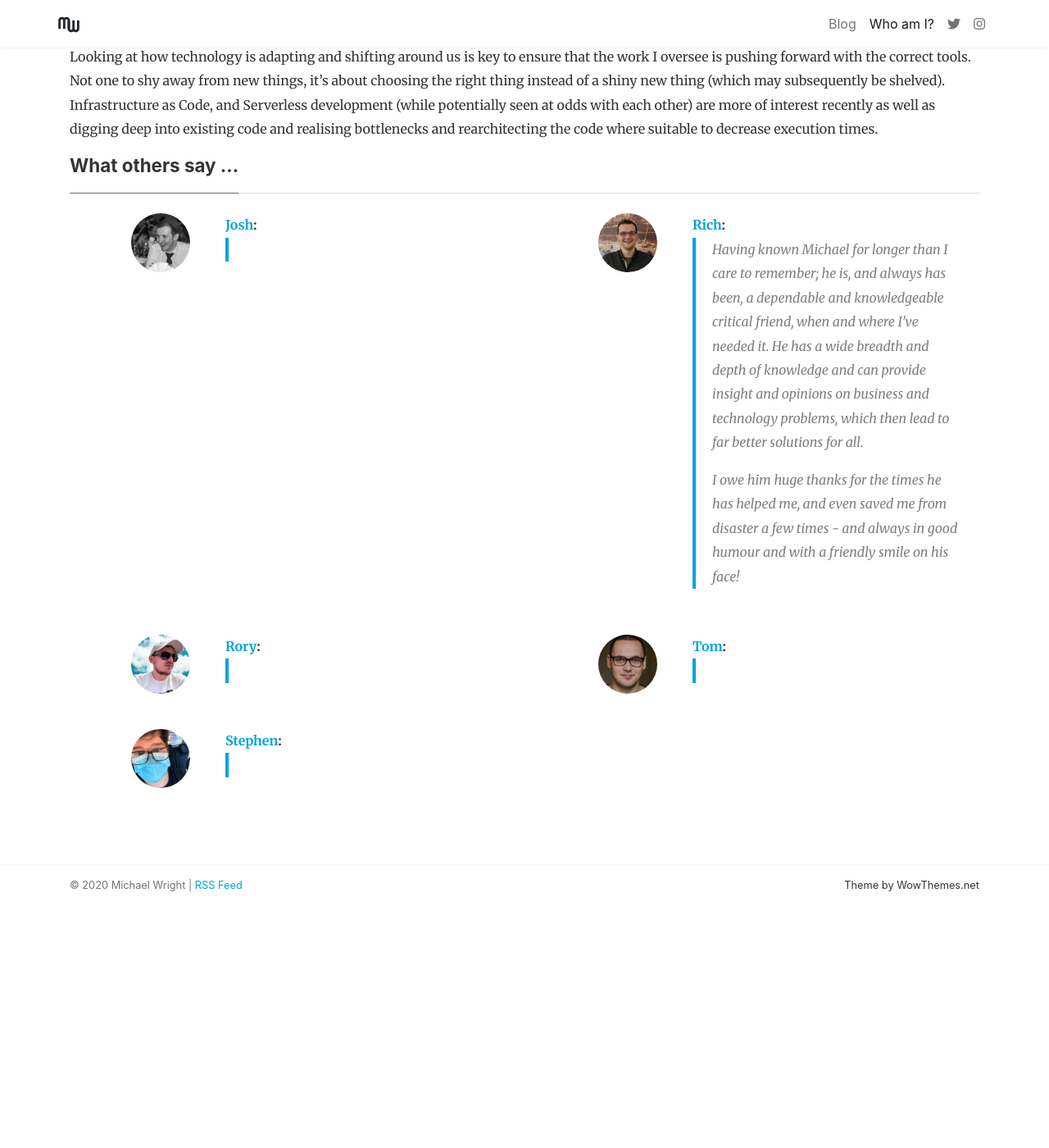
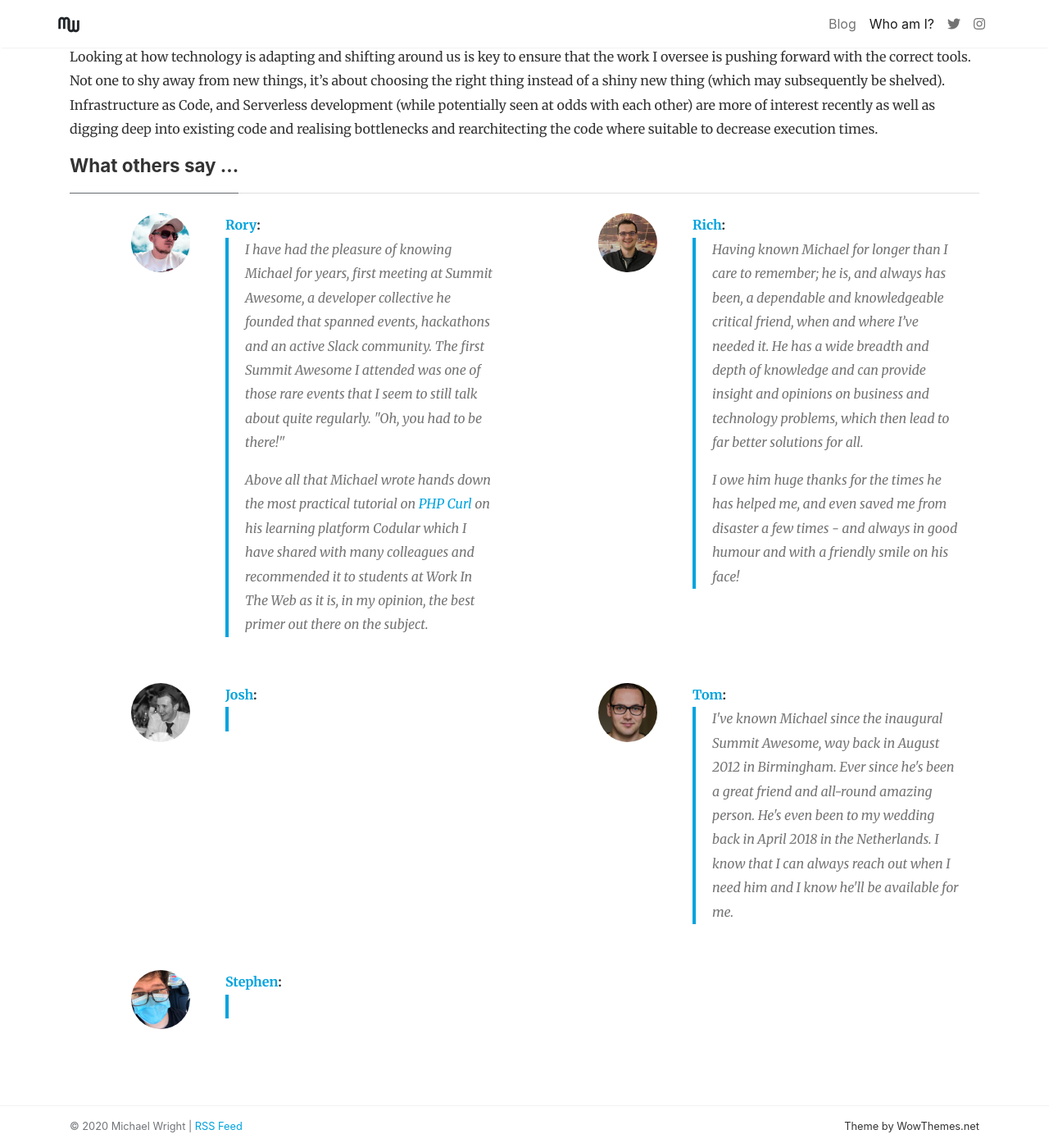
Before and after one commit to michaelw90/michaelw90.github.io, a Jekyll site: the page built from _pages/about.md, in a window 1280 px wide and 1400 px high, scrolled down 492 px. Shown: the whole window at 82% size. Built offline with Jekyll 4.4.1, drawn with Linux system fonts in a browser that asks for light colours; nearby versions of some CDN libraries; before the commit the page ends 1655 px from its top, so only the background shows below that.

Commit message:
Update About Me Page

```diff
--- a/_pages/about.md
+++ b/_pages/about.md
@@ -23,12 +23,13 @@ Looking at how technology is adapting and shifting around us is key to ensure th
 	<div class="col-12 col-md-6">
 		<div class="row post-top-meta">
 		    <div class="col col-md-4 text-right">
-		        <img class="author-thumb" src="{{ site.baseurl }}/assets/images/authors/josh.jpg" alt="Josh Brown">
+		        <img class="author-thumb" src="{{ site.baseurl }}/assets/images/authors/rory.jpg" alt="Rory">
 		    </div>
 		    <div class="col-9 col-md-8 text-left">
-		    	<strong><a target="_blank" href="https://twitter.com/joshbrw">Josh</a>:</strong>
+		    	<strong><a target="_blank" rel="noopener noreferrer" href="https://twitter.com/roikles">Rory</a>:</strong>
 		        <blockquote>
-				  <p>&nbsp;</p>
+				  <p>I have had the pleasure of knowing Michael for years, first meeting at Summit Awesome, a developer collective he founded that spanned events, hackathons and an active Slack community. The first Summit Awesome I attended was one of those rare events that I seem to still talk about quite regularly. "Oh, you had to be there!"</p>
+				  <p>Above all that Michael wrote hands down the most practical tutorial on <a href='https://codular.com/curl-with-php' title='PHP Curl Introduction'>PHP Curl</a> on his learning platform Codular which I have shared with many colleagues and recommended it to students at Work In The Web as it is, in my opinion, the best primer out there on the subject.</p>
 				</blockquote>
 		    </div>
 		</div>
@@ -39,10 +40,10 @@ Looking at how technology is adapting and shifting around us is key to ensure th
 		        <img class="author-thumb" src="{{ site.baseurl }}/assets/images/authors/rich.jpg" alt="Rich Bishop">
 		    </div>
 		    <div class="col-9 col-md-8 text-left">
-		    	<strong><a target="_blank" href="https://twitter.com/richbishop">Rich</a>:</strong>
+		    	<strong><a target="_blank" rel="noopener noreferrer" href="https://twitter.com/richbishop">Rich</a>:</strong>
 		        <blockquote>
 				  <p>Having known Michael for longer than I care to remember; he is, and always has been, a dependable and knowledgeable critical friend, when and where I’ve needed it. He has a wide breadth and depth of knowledge and can provide insight and opinions on business and technology problems, which then lead to far better solutions for all.</p>
-				  <p> I owe him huge thanks for the times he has helped me, and even saved me from disaster a few times -  and always in good humour and with a friendly smile on his face!</p>
+				  <p>I owe him huge thanks for the times he has helped me, and even saved me from disaster a few times -  and always in good humour and with a friendly smile on his face!</p>
 				</blockquote>
 		    </div>
 		</div>
@@ -52,10 +53,10 @@ Looking at how technology is adapting and shifting around us is key to ensure th
 	<div class="col-12 col-md-6">
 		<div class="row post-top-meta">
 		    <div class="col col-md-4 text-right">
-		        <img class="author-thumb" src="{{ site.baseurl }}/assets/images/authors/rory.jpg" alt="Rory">
+		        <img class="author-thumb" src="{{ site.baseurl }}/assets/images/authors/josh.jpg" alt="Josh Brown">
 		    </div>
 		    <div class="col-9 col-md-8 text-left">
-		    	<strong><a target="_blank" href="https://twitter.com/roikles">Rory</a>:</strong>
+		    	<strong><a target="_blank" rel="noopener noreferrer" href="https://twitter.com/joshbrw">Josh</a>:</strong>
 		        <blockquote>
 				  <p>&nbsp;</p>
 				</blockquote>
@@ -68,9 +69,9 @@ Looking at how technology is adapting and shifting around us is key to ensure th
 		        <img class="author-thumb" src="{{ site.baseurl }}/assets/images/authors/tom.jpg" alt="Tom de Wit">
 		    </div>
 		    <div class="col-9 col-md-8 text-left">
-		    	<strong><a target="_blank" href="https://twitter.com/ttomdewit">Tom</a>:</strong>
+		    	<strong><a target="_blank" rel="noopener noreferrer" href="https://twitter.com/ttomdewit">Tom</a>:</strong>
 		        <blockquote>
-				  <p>&nbsp;</p>
+				  <p>I've known Michael since the inaugural Summit Awesome, way back in August 2012 in Birmingham. Ever since he's been a great friend and all-round amazing person. He's even been to my wedding back in April 2018 in the Netherlands. I know that I can always reach out when I need him and I know he'll be available for me.</p>
 				</blockquote>
 		    </div>
 		</div>
@@ -83,7 +84,7 @@ Looking at how technology is adapting and shifting around us is key to ensure th
 		        <img class="author-thumb" src="{{ site.baseurl }}/assets/images/authors/steve.jpg" alt="Stephen Radford">
 		    </div>
 		    <div class="col-9 col-md-8 text-left">
-		    	<strong><a target="_blank" href="https://twitter.com/steve228uk">Stephen</a>:</strong>
+		    	<strong><a target="_blank" rel="noopener noreferrer" href="https://twitter.com/steve228uk">Stephen</a>:</strong>
 		        <blockquote>
 				  <p>&nbsp;</p>
 				</blockquote>
@@ -96,7 +97,7 @@ Looking at how technology is adapting and shifting around us is key to ensure th
 		        <img class="author-thumb" src="{{ site.baseurl }}/assets/images/authors/tom.jpg" alt="Tom de Wit">
 		    </div>
 		    <div class="col-9 col-md-8 text-left">
-		    	<strong><a target="_blank" href="https://twitter.com/ttomdewit">Tom</a>:</strong>
+		    	<strong><a target="_blank" rel="noopener noreferrer" href="https://twitter.com/ttomdewit">Tom</a>:</strong>
 		        <blockquote>
 				  <p>&nbsp;</p>
 				</blockquote>
--- a/_sass/_template.scss
+++ b/_sass/_template.scss
@@ -332,7 +332,7 @@ blockquote {
     border-left: 4px solid #00a3de;
     padding: 0 20px;
     font-style: italic;
-    color: rgba(0, 0, 0, .5);
+    color: rgba(0, 0, 0, .54);
 }
 
 .article-post p,
```
